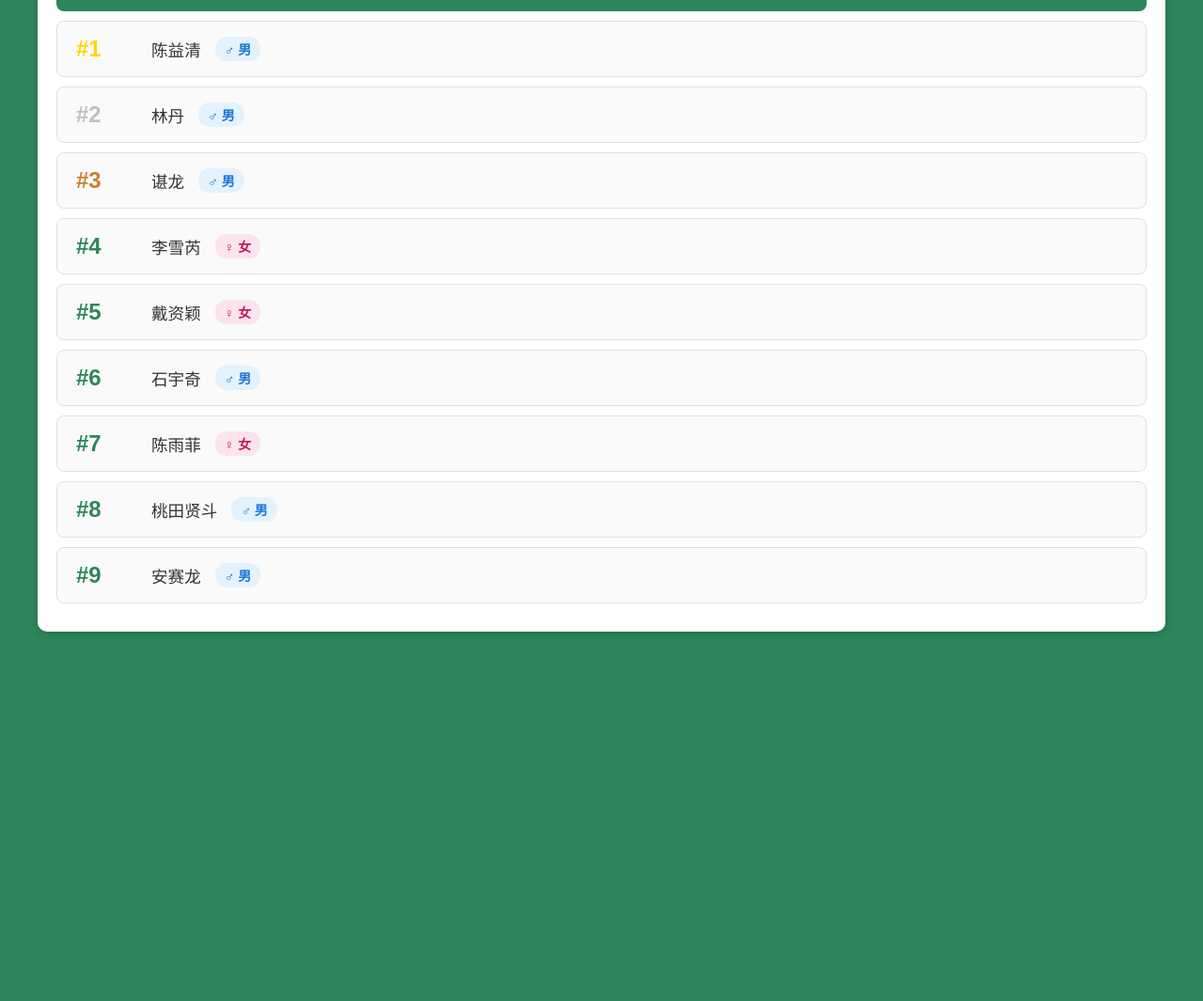
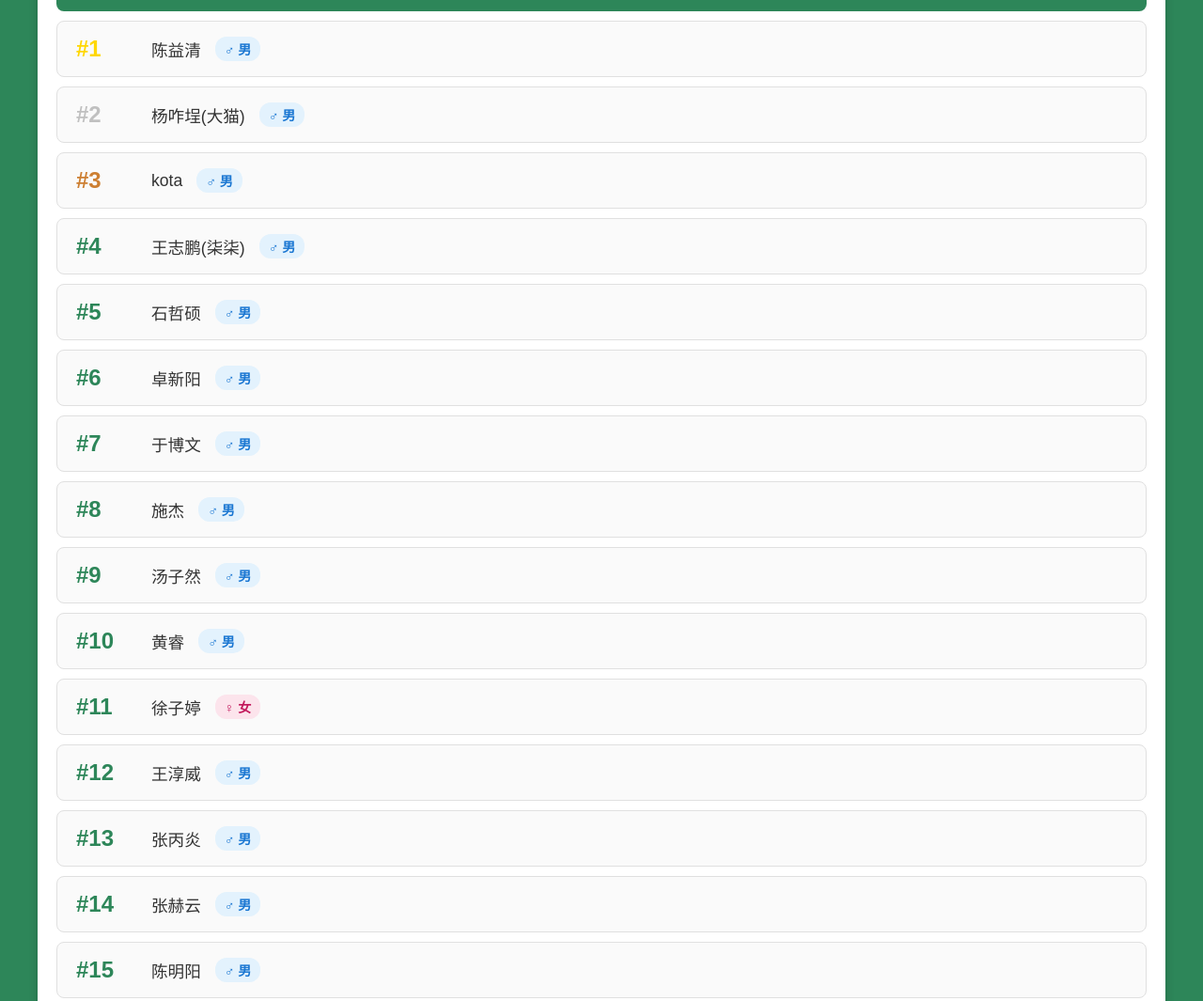
Before and after one commit to cyq20050302/jnh, a plain HTML site: page index.html in a window 1280 px wide. Shown: the part 292-1357 px from the top of the page at 94% size. Before the commit the page ends 984 px from the top, so only its background shows below. Drawn offline with Linux system fonts and the light colour scheme.

Commit message:
修改人名

```diff
--- a/index.html
+++ b/index.html
@@ -257,15 +257,30 @@
     // 初始化示例数据
     function initData() {
       players = [
-        { id: 1, name: '陈益清', gender: 'male', score: 2950 },
-        { id: 2, name: '林丹', gender: 'male', score: 2850 },
-        { id: 3, name: '谌龙', gender: 'male', score: 2720 },
-        { id: 4, name: '李雪芮', gender: 'female', score: 2680 },
-        { id: 5, name: '戴资颖', gender: 'female', score: 2640 },
-        { id: 6, name: '石宇奇', gender: 'male', score: 2590 },
-        { id: 7, name: '陈雨菲', gender: 'female', score: 2550 },
-        { id: 8, name: '桃田贤斗', gender: 'male', score: 2520 },
-        { id: 9, name: '安赛龙', gender: 'male', score: 2480 }
+        { id: 1, name: '陈益清', gender: 'male', score: 0 },
+        { id: 2, name: '杨咋埕(大猫)', gender: 'male', score: 0 },
+        { id: 3, name: 'kota', gender: 'male', score: 0 },
+        { id: 4, name: '王志鹏(柒柒)', gender: 'male', score: 0 },
+        { id: 5, name: '石哲硕', gender: 'male', score: 0 },
+        { id: 6, name: '卓新阳', gender: 'male', score: 0 },
+        { id: 7, name: '于博文', gender: 'male', score: 0 },
+        { id: 8, name: '施杰', gender: 'male', score: 0 },
+        { id: 9, name: '汤子然', gender: 'male', score: 0 },
+        { id: 10, name: '黄睿', gender: 'male', score: 0 },
+        { id: 11, name: '徐子婷', gender: 'female', score: 0 },
+        { id: 10, name: '王淳威', gender: 'male', score: 0 },
+        { id: 10, name: '张丙炎', gender: 'male', score: 0 },
+        { id: 10, name: '张赫云', gender: 'male', score: 0 },
+        { id: 10, name: '陈明阳', gender: 'male', score: 0 },
+        { id: 10, name: '刘玉昆', gender: 'male', score: 0 },
+        { id: 10, name: '宗昱涛', gender: 'male', score: 0 },
+        { id: 10, name: '荆胜涛(孙权)', gender: 'male', score: 0 },
+        { id: 10, name: '陈悦', gender: 'female', score: 0 },
+        { id: 10, name: '邵宇涵', gender: 'female', score: 0 },
+        { id: 10, name: '范金泽', gender: 'female', score: 0 },
+
+
+
       ];
       renderPlayers();
     }
```
